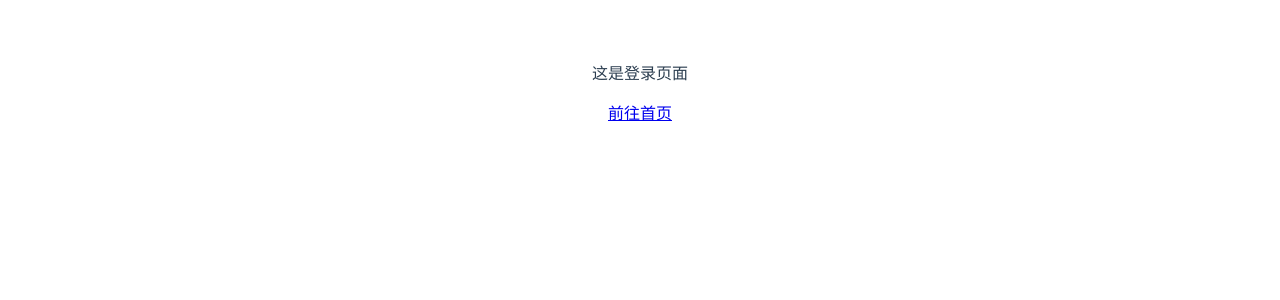
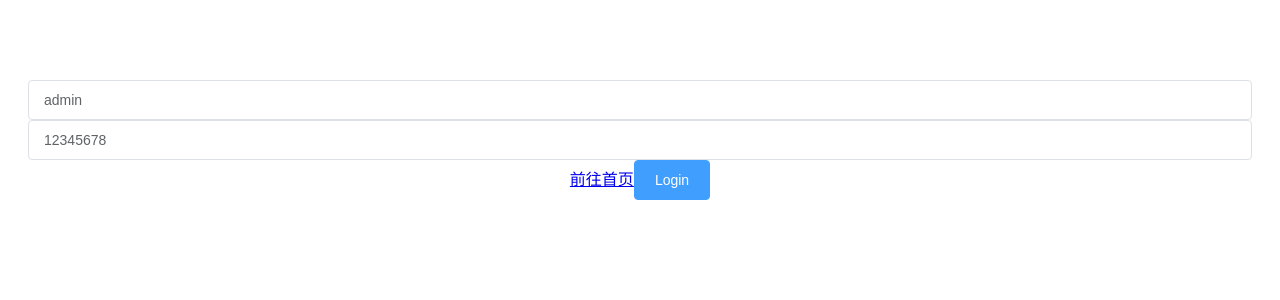
Before and after one commit to KKKA404/DB_Design_Project, a Vue app: page / in a window 1280 px wide. Shown: the top 300 px of the page. Built offline with nearby package versions, Linux system fonts and the light colour scheme.

Commit message:
login init, install vuex, need more efforts

```diff
--- a/package.json
+++ b/package.json
@@ -13,7 +13,8 @@
     "element-ui": "^2.15.9",
     "mockjs": "^1.1.0",
     "vue": "^2.6.14",
-    "vue-router": "^3.5.4"
+    "vue-router": "^3.5.4",
+    "vuex": "^4.0.2"
   },
   "devDependencies": {
     "@babel/core": "^7.12.16",
--- a/src/views/SystemLogin.vue
+++ b/src/views/SystemLogin.vue
@@ -1,12 +1,40 @@
 <template>
-  <div>
-    <p>这是登录页面</p>
+  <el-main>
+    <el-input
+      placeholder="请输入用户名"
+      v-model="loginForm.userName"
+      clearable
+    ></el-input>
+    <el-input placeholder="请输入密码" v-model="loginForm.passWord" clearable>
+    </el-input>
     <router-link to="/Index">前往首页</router-link>
-  </div>
+    <el-button type="primary" @click.native.prevent="handleLogin"
+      >Login</el-button
+    >
+  </el-main>
 </template>
 
 <script>
 export default {
   name: "SystemLogin",
+  data() {
+    return {
+      loginForm: {
+        userName: "admin",
+        passWord: "12345678",
+      },
+    };
+  },
+  methods: {
+    handleLogin() {
+      // this.$store
+      //   .dispatch("user/login", this.loginForm)
+      //   .then(() => {
+          this.$router.push("/Index");
+        // })
+        // .catch(() => {});
+      console.log("login successfully");
+    },
+  },
 };
 </script>
```
Also changed, not shown: mock/user.js (added, +18 -0 lines), 1 other file (tests, documents, lock files or other folders).
